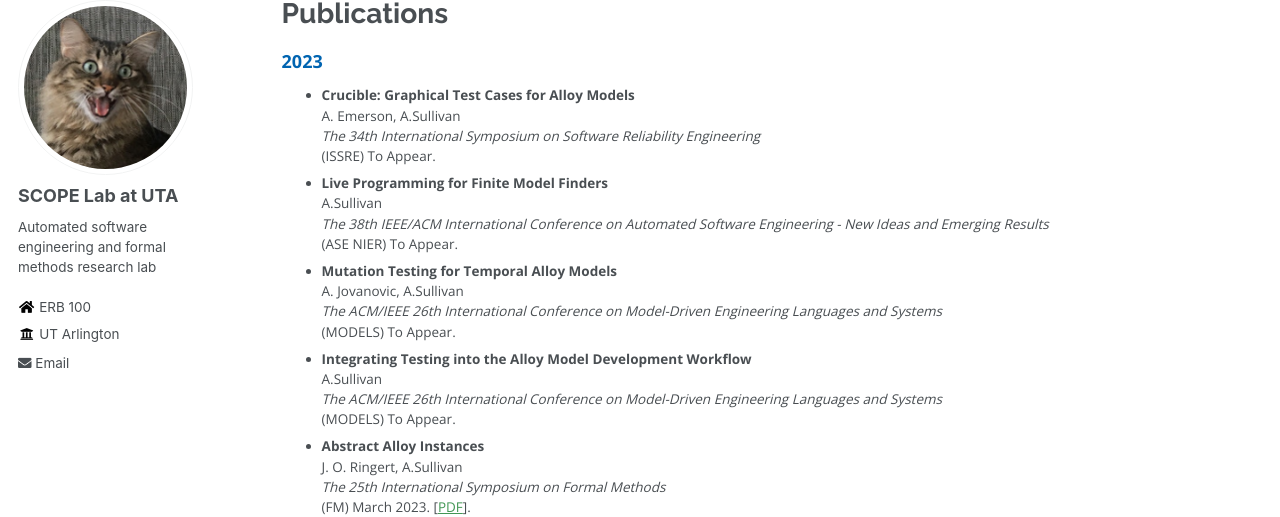
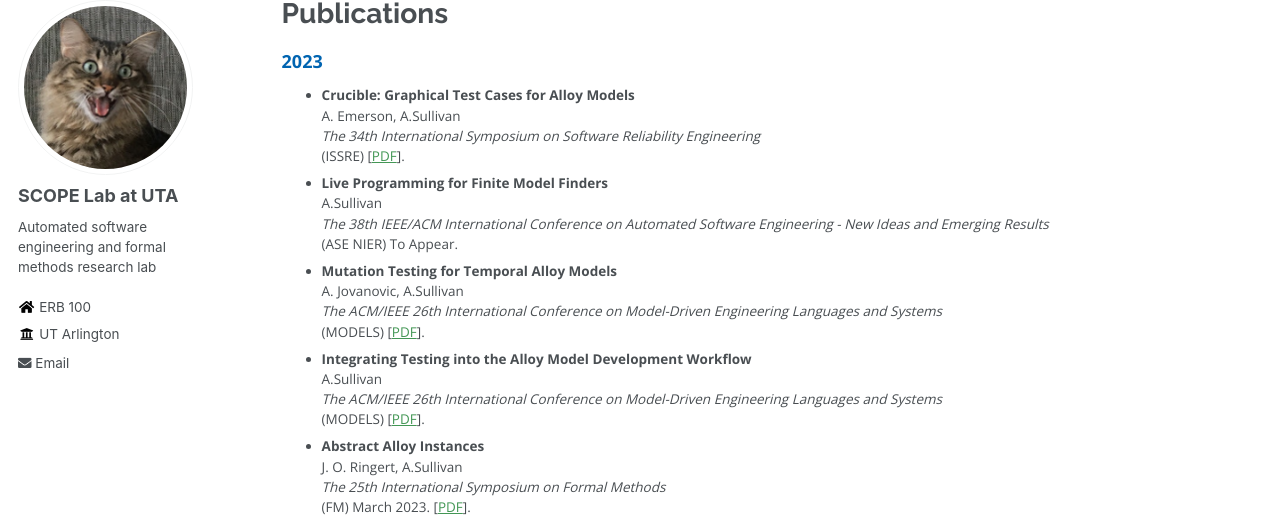
Before and after one commit to SCOPELabUTA/SCOPELabUTA.github.io, a Jekyll site: the page built from _pages/publications.md, in a window 1280 px wide and 900 px high. Shown: the part 100-617 px from the top of the window. Built offline with Jekyll 4.4.1, drawn with Linux system fonts in a browser that asks for light colours.

Commit message:
Update publications.md

```diff
--- a/_pages/publications.md
+++ b/_pages/publications.md
@@ -8,7 +8,7 @@ author_profile: true
 * **Crucible: Graphical Test Cases for Alloy Models**
 A. Emerson, A.Sullivan
 _The 34th International Symposium on Software Reliability Engineering_
-(ISSRE) To Appear.
+(ISSRE) \[[PDF](../files/ISSRE2023)\].
 * **Live Programming for Finite Model Finders**
 A.Sullivan
 _The 38th IEEE/ACM International Conference on Automated Software Engineering - New Ideas and Emerging Results_
@@ -16,11 +16,11 @@ _The 38th IEEE/ACM International Conference on Automated Software Engineering -
 * **Mutation Testing for Temporal Alloy Models**
 A. Jovanovic, A.Sullivan
 _The ACM/IEEE 26th International Conference on Model-Driven Engineering Languages and Systems_
-(MODELS) To Appear.
+(MODELS) \[[PDF](../files/Models2023-B.pdf)\].
 * **Integrating Testing into the Alloy Model Development Workflow**
 A.Sullivan
 _The ACM/IEEE 26th International Conference on Model-Driven Engineering Languages and Systems_
-(MODELS) To Appear.
+(MODELS) \[[PDF](../files/Models2023-A.pdf)\].
 * **Abstract Alloy Instances**
 J. O. Ringert, A.Sullivan
 _The 25th International Symposium on Formal Methods_
```
